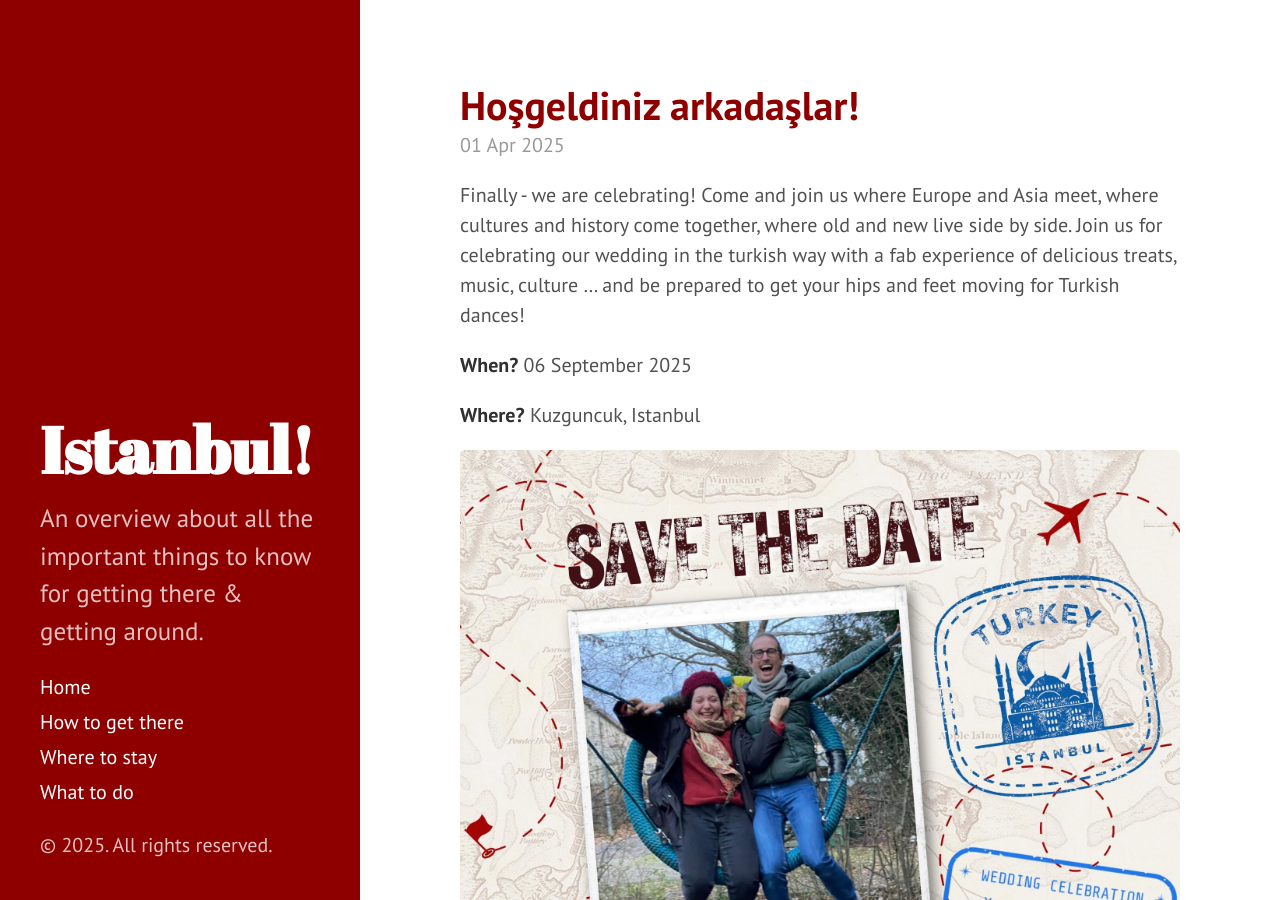
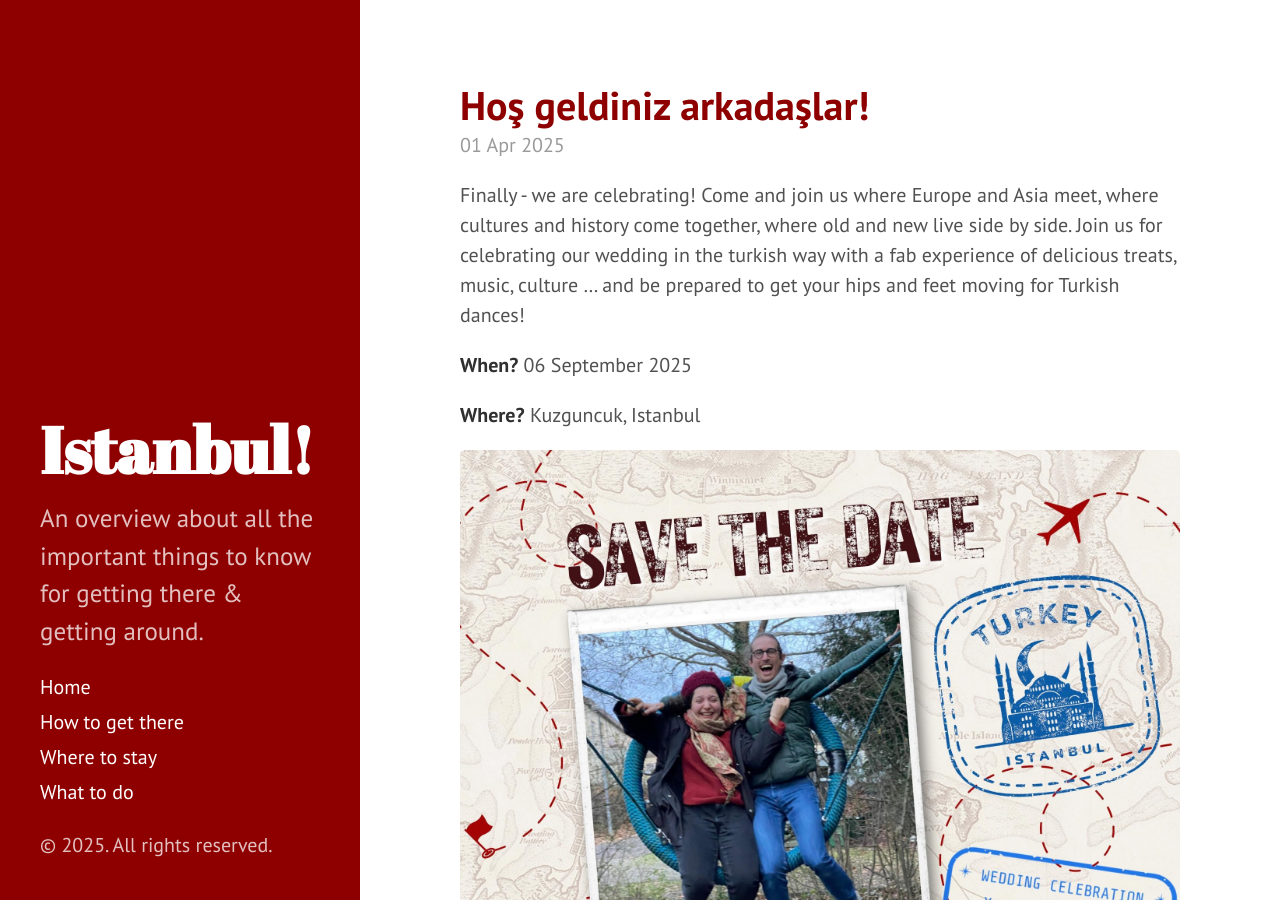
Before and after one commit to ykcelebrations/ykcelebrations.github.io, a Jekyll site: the page built from _posts/2025-04-01-merhaba.md, in a window 1280 px wide and 900 px high. Built offline with Jekyll 4.4.1, drawn with Linux system fonts in a browser that asks for light colours.

Commit message:
Formatting

```diff
--- a/_posts/2025-04-01-merhaba.md
+++ b/_posts/2025-04-01-merhaba.md
@@ -1,6 +1,6 @@
 ---
 layout: post
-title: Hoşgeldiniz arkadaşlar!
+title: Hoş geldiniz arkadaşlar!
 ---
 
 Finally - we are celebrating! Come and join us where Europe and Asia meet, where cultures and history come together, where old and new live side by side. Join us for celebrating our wedding in the turkish way with a fab experience of delicious treats, music, culture ... and be prepared to get your hips and feet moving for Turkish dances!
```
